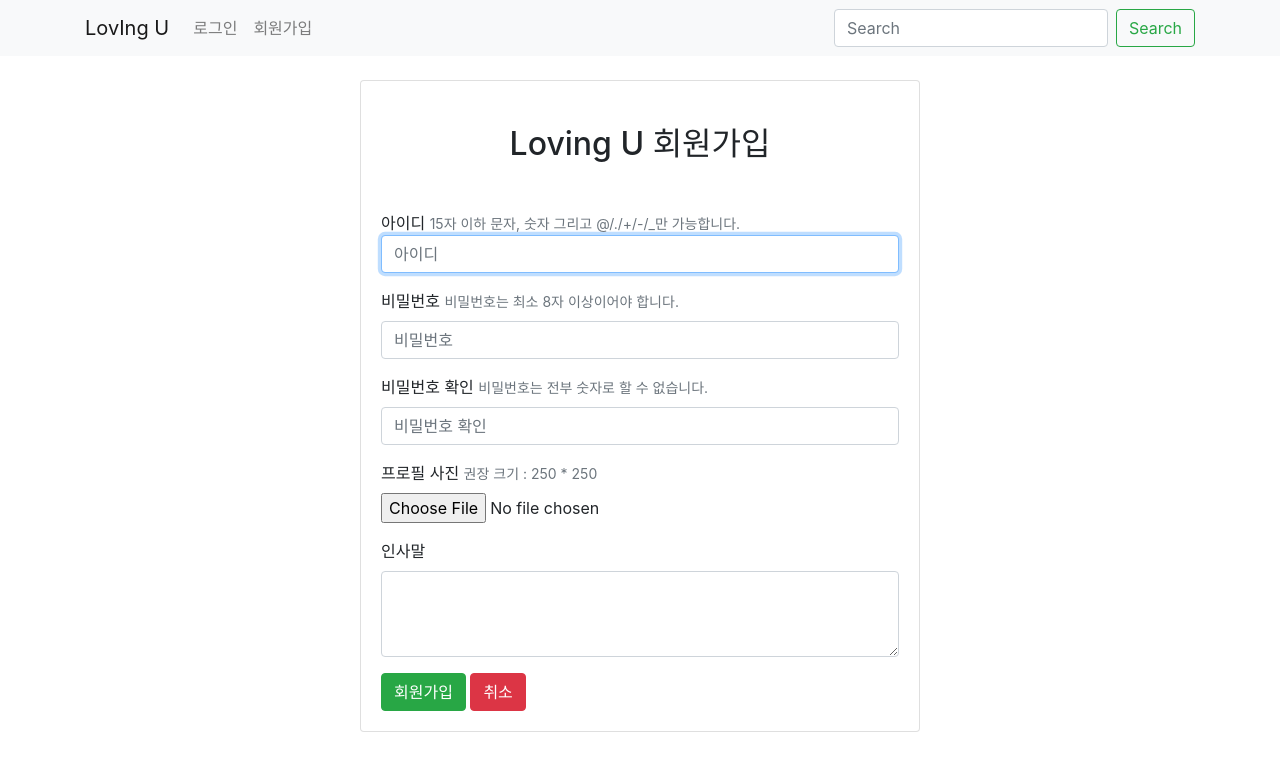
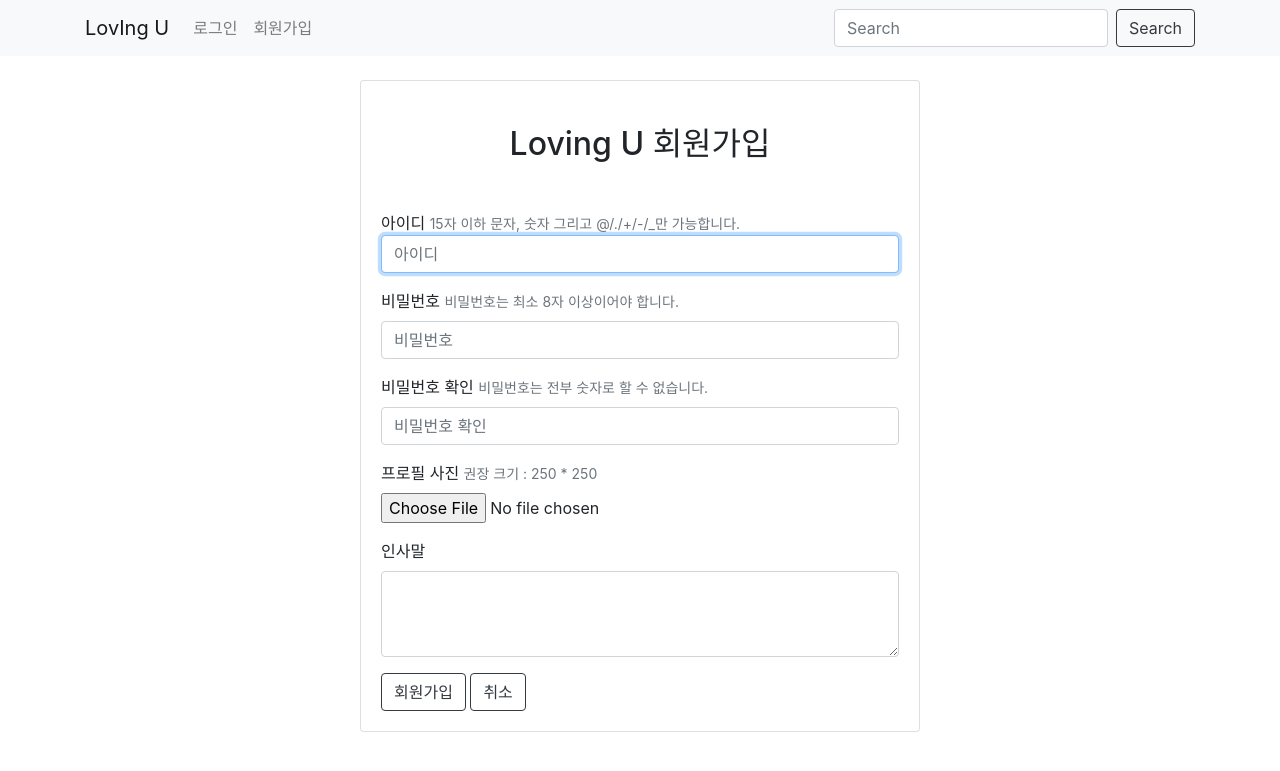
Before and after one commit to integerJI/loving543, a Django app: page /who/join/ in a window 1280 px wide. Shown: the top 771 px of the page. Run offline with Django 3.2, Linux system fonts and the light colour scheme; some libraries are stand-ins or nearby versions.

```diff
--- a/who/templates/adduser.html
+++ b/who/templates/adduser.html
@@ -41,9 +41,9 @@
                     <label for="exampleFormControlTextarea1">인사말</label>
                     <textarea class="form-control" id="id_profile-intro" rows="3" name="profile-intro"></textarea>
                   </div>
-                <button type="submit" class="save btn btn-success">회원가입</button>
+                <button type="submit" class="save btn btn-outline-dark">회원가입</button>
                 <a href="{% url 'index' %}">
-                  <button type="button" class="btn btn-danger">취소</button>
+                  <button type="button" class="btn btn-outline-dark">취소</button>
                 </a>
             </form>
 
--- a/who/templates/login.html
+++ b/who/templates/login.html
@@ -36,10 +36,10 @@
                 <input class="form-control" id="{{ form.password.id_for_label }}" maxlength="120" name="{{ form.password.html_name }}" type="password" />
               </div>
 
-              <input type="submit" class="save btn btn-success" value="로그인">
+              <input type="submit" class="save btn btn-outline-dark" value="로그인">
 
               <a href="{% url 'index' %}">
-                <button type="button" class="btn btn-danger">취소</button>
+                <button type="button" class="btn btn-outline-dark">취소</button>
               </a>
 
             </form>
--- a/why/templates/base.html
+++ b/why/templates/base.html
@@ -66,9 +66,8 @@
       </ul>
         <form class="form-inline my-2 my-lg-0" action="{% url 'search' %}" method="post">  {% csrf_token %}
 
-            <input class="form-control mr-sm-2" type="search" placeholder="Search" aria-label="Search" name="q"
-                >
-            <button class="btn btn-outline-success my-2 my-sm-0" type="submit">Search</button>
+            <input class="form-control mr-sm-2" type="search" placeholder="Search" aria-label="Search" name="q">
+            <button class="btn btn-outline-dark my-2 my-sm-0" type="submit">Search</button>
         </form>
     </div>
     </div>
```
Also changed, not shown: what/static/profile.png (added).
